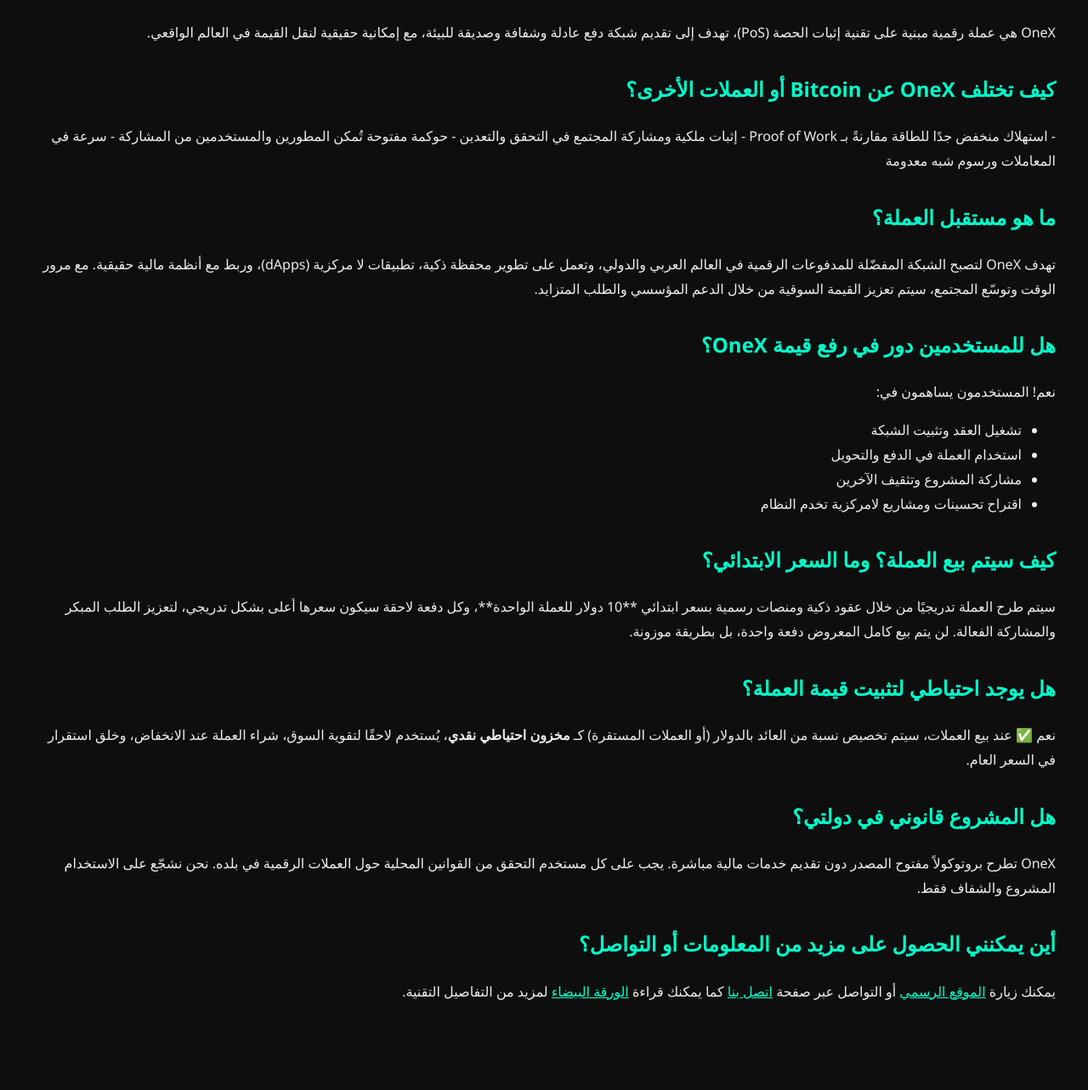
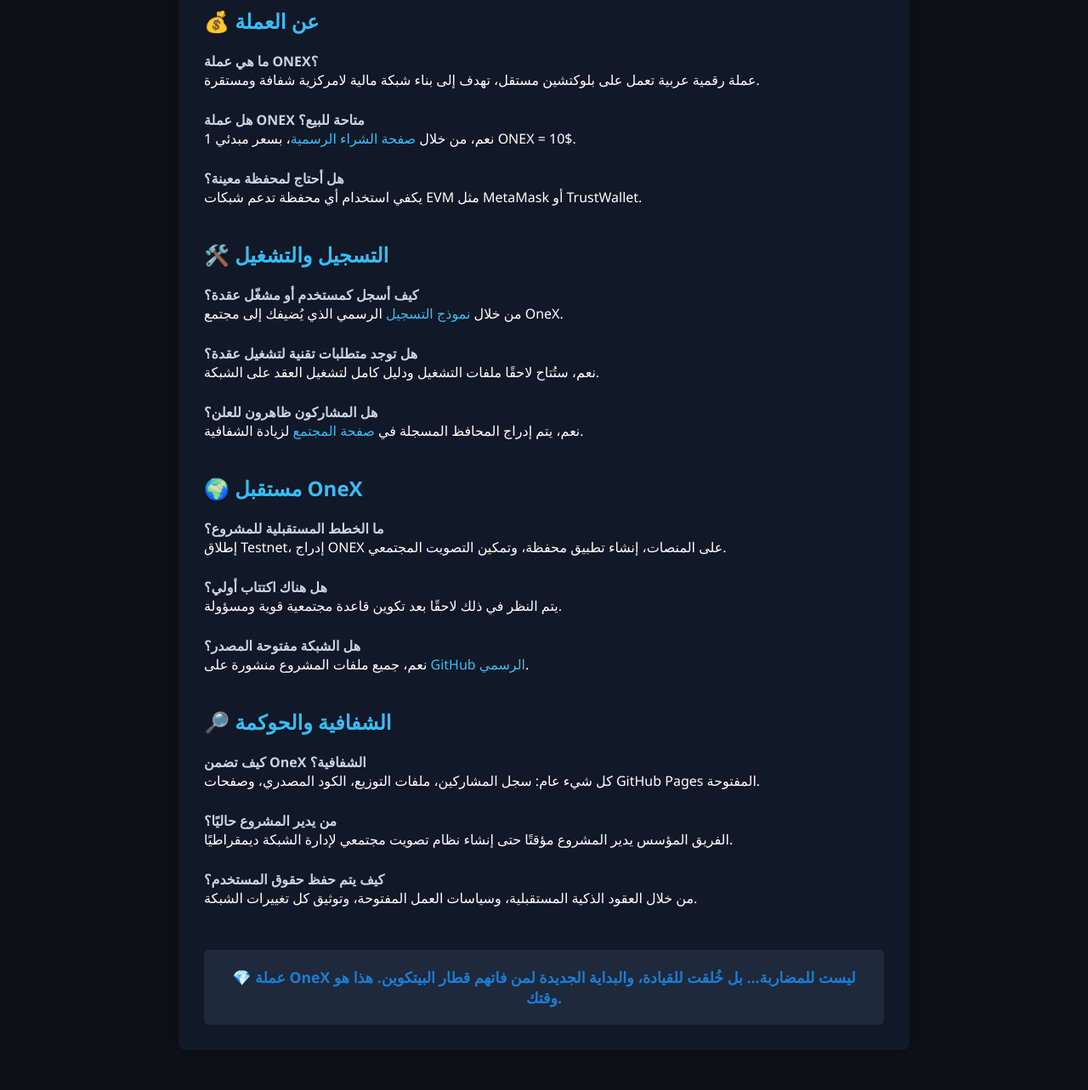
Before and after one commit to One-X2025/One-X, a plain HTML site: page faq.html in a window 1280 px wide. Shown: the part 186-1469 px from the top of the page at 85% size. Before the commit the page ends 1421 px from the top, so only its background shows below. Drawn offline with Linux system fonts and the light colour scheme.

Commit message:
Update faq.html

```diff
--- a/faq.html
+++ b/faq.html
@@ -1,92 +1,145 @@
 <!DOCTYPE html>
-<html lang="ar" dir="rtl">
+<html lang="ar">
 <head>
   <meta charset="UTF-8" />
   <title>الأسئلة الشائعة - OneX</title>
+  <meta name="viewport" content="width=device-width, initial-scale=1.0" />
   <style>
-    body { background: #0e0e0e; color: #eee; font-family: 'Segoe UI', sans-serif; padding: 30px; line-height: 1.8; }
-    h1, h2 { color: #00ffcc; }
-    .question { margin-top: 30px; }
+    body {
+      background: #0d1117;
+      color: white;
+      font-family: 'Segoe UI', sans-serif;
+      margin: 0;
+      padding: 0;
+    }
+
+    .container {
+      max-width: 800px;
+      margin: 60px auto;
+      padding: 30px;
+      background: #111827;
+      border-radius: 8px;
+      box-shadow: 0 0 10px rgba(0,0,0,0.4);
+    }
+
+    h1 {
+      text-align: center;
+      color: #1c7ed6;
+      margin-bottom: 30px;
+    }
+
+    h2 {
+      color: #38bdf8;
+      margin-top: 40px;
+    }
+
+    .faq {
+      margin-bottom: 25px;
+    }
+
+    .faq strong {
+      color: #cbd5e1;
+    }
+
+    .footer-note {
+      margin-top: 50px;
+      text-align: center;
+      font-size: 1.1em;
+      font-weight: bold;
+      color: #1c7ed6;
+      background: #1e293b;
+      padding: 20px;
+      border-radius: 6px;
+    }
+
+    a {
+      color: #38bdf8;
+      text-decoration: none;
+    }
+
+    a:hover {
+      text-decoration: underline;
+    }
+
   </style>
 </head>
 <body>
 
-  <h1>❓ الأسئلة الشائعة حول OneX</h1>
+  <div class="container">
+    <h1>💬 الأسئلة الشائعة حول OneX</h1>
 
-  <div class="question">
-    <h2>ما هي OneX؟</h2>
-    <p>
-      OneX هي عملة رقمية مبنية على تقنية إثبات الحصة (PoS)،
-      تهدف إلى تقديم شبكة دفع عادلة وشفافة وصديقة للبيئة،
-      مع إمكانية حقيقية لنقل القيمة في العالم الواقعي.
-    </p>
+    <h2>💰 عن العملة</h2>
+    <div class="faq">
+      <strong>ما هي عملة ONEX؟</strong><br>
+      عملة رقمية عربية تعمل على بلوكتشين مستقل، تهدف إلى بناء شبكة مالية لامركزية شفافة ومستقرة.
     </div>
 
-  <div class="question">
-    <h2>كيف تختلف OneX عن Bitcoin أو العملات الأخرى؟</h2>
-    <p>
-      - استهلاك منخفض جدًا للطاقة مقارنةً بـ Proof of Work
-      - إثبات ملكية ومشاركة المجتمع في التحقق والتعدين
-      - حوكمة مفتوحة تُمكن المطورين والمستخدمين من المشاركة
-      - سرعة في المعاملات ورسوم شبه معدومة
-    </p>
+    <div class="faq">
+      <strong>هل عملة ONEX متاحة للبيع؟</strong><br>
+      نعم، من خلال <a href="buy.html">صفحة الشراء الرسمية</a>، بسعر مبدئي 1 ONEX = 10$.
     </div>
 
-  <div class="question">
-    <h2>ما هو مستقبل العملة؟</h2>
-    <p>
-      تهدف OneX لتصبح الشبكة المفضّلة للمدفوعات الرقمية في العالم العربي والدولي،
-      وتعمل على تطوير محفظة ذكية، تطبيقات لا مركزية (dApps)، وربط مع أنظمة مالية حقيقية.
-      مع مرور الوقت وتوسّع المجتمع، سيتم تعزيز القيمة السوقية من خلال الدعم المؤسسي والطلب المتزايد.
-    </p>
+    <div class="faq">
+      <strong>هل أحتاج لمحفظة معينة؟</strong><br>
+      يكفي استخدام أي محفظة تدعم شبكات EVM مثل MetaMask أو TrustWallet.
     </div>
 
-  <div class="question">
-    <h2>هل للمستخدمين دور في رفع قيمة OneX؟</h2>
-    <p>
-      نعم! المستخدمون يساهمون في:
-      <ul>
-        <li>تشغيل العقد وتثبيت الشبكة</li>
-        <li>استخدام العملة في الدفع والتحويل</li>
-        <li>مشاركة المشروع وتثقيف الآخرين</li>
-        <li>اقتراح تحسينات ومشاريع لامركزية تخدم النظام</li>
-      </ul>
-    </p>
+    <h2>🛠️ التسجيل والتشغيل</h2>
+    <div class="faq">
+      <strong>كيف أسجل كمستخدم أو مشغّل عقدة؟</strong><br>
+      من خلال <a href="register.html">نموذج التسجيل</a> الرسمي الذي يُضيفك إلى مجتمع OneX.
     </div>
 
-  <div class="question">
-    <h2>كيف سيتم بيع العملة؟ وما السعر الابتدائي؟</h2>
-    <p>
-      سيتم طرح العملة تدريجيًا من خلال عقود ذكية ومنصات رسمية بسعر ابتدائي **10 دولار للعملة الواحدة**،
-      وكل دفعة لاحقة سيكون سعرها أعلى بشكل تدريجي، لتعزيز الطلب المبكر والمشاركة الفعالة.
-      لن يتم بيع كامل المعروض دفعة واحدة، بل بطريقة موزونة.
-    </p>
+    <div class="faq">
+      <strong>هل توجد متطلبات تقنية لتشغيل عقدة؟</strong><br>
+      نعم، ستُتاح لاحقًا ملفات التشغيل ودليل كامل لتشغيل العقد على الشبكة.
     </div>
 
-  <div class="question">
-    <h2>هل يوجد احتياطي لتثبيت قيمة العملة؟</h2>
-    <p>
-      نعم ✅
-      عند بيع العملات، سيتم تخصيص نسبة من العائد بالدولار (أو العملات المستقرة) كـ <strong>مخزون احتياطي نقدي</strong>،
-      يُستخدم لاحقًا لتقوية السوق، شراء العملة عند الانخفاض، وخلق استقرار في السعر العام.
-    </p>
+    <div class="faq">
+      <strong>هل المشاركون ظاهرون للعلن؟</strong><br>
+      نعم، يتم إدراج المحافظ المسجلة في <a href="members.html">صفحة المجتمع</a> لزيادة الشفافية.
+
     </div>
 
-  <div class="question">
-    <h2>هل المشروع قانوني في دولتي؟</h2>
-    <p>
-      OneX تطرح بروتوكولاً مفتوح المصدر دون تقديم خدمات مالية مباشرة.
-      يجب على كل مستخدم التحقق من القوانين المحلية حول العملات الرقمية في بلده.
-      نحن نشجّع على الاستخدام المشروع والشفاف فقط.
-    </p>
+    <h2>🌍 مستقبل OneX</h2>
+    <div class="faq">
+      <strong>ما الخطط المستقبلية للمشروع؟</strong><br>
+      إطلاق Testnet، إدراج ONEX على المنصات، إنشاء تطبيق محفظة، وتمكين التصويت المجتمعي.
     </div>
 
-  <div class="question">
-    <h2>أين يمكنني الحصول على مزيد من المعلومات أو التواصل؟</h2>
-    <p>
-      يمكنك زيارة <a href="index.html" style="color:#00ffcc;">الموقع الرسمي</a> أو التواصل عبر صفحة <a href="contact.html" style="color:#00ffcc;">اتصل بنا</a>
-      كما يمكنك قراءة <a href="whitepaper.md" style="color:#00ffcc;">الورقة البيضاء</a> لمزيد من التفاصيل التقنية.
-    </p>
+    <div class="faq">
+      <strong>هل هناك اكتتاب أولي؟</strong><br>
+      يتم النظر في ذلك لاحقًا بعد تكوين قاعدة مجتمعية قوية ومسؤولة.
+    </div>
+
+    <div class="faq">
+      <strong>هل الشبكة مفتوحة المصدر؟</strong><br>
+      نعم، جميع ملفات المشروع منشورة على <a href="https://github.com/One-X2025/One-X" target="_blank">GitHub الرسمي</a>.
+
+    </div>
+
+    <h2>🔎 الشفافية والحوكمة</h2>
+    <div class="faq">
+      <strong>كيف تضمن OneX الشفافية؟</strong><br>
+      كل شيء عام: سجل المشاركين، ملفات التوزيع، الكود المصدري، وصفحات GitHub Pages المفتوحة.
+    </div>
+
+    <div class="faq">
+      <strong>من يدير المشروع حاليًا؟</strong><br>
+      الفريق المؤسس يدير المشروع مؤقتًا حتى إنشاء نظام تصويت مجتمعي لإدارة الشبكة ديمقراطيًا.
+    </div>
+
+    <div class="faq">
+      <strong>كيف يتم حفظ حقوق المستخدم؟</strong><br>
+      من خلال العقود الذكية المستقبلية، وسياسات العمل المفتوحة، وتوثيق كل تغييرات الشبكة.
+
+    </div>
+
+    <div class="footer-note">
+      💎 عملة <strong>OneX</strong> ليست للمضاربة…
+      بل خُلقت للقيادة، والبداية الجديدة لمن فاتهم قطار البيتكوين.
+      هذا هو وقتك.
+    </div>
   </div>
 
 </body>
```
Lines whose indentation alone changed are shown as unchanged.
